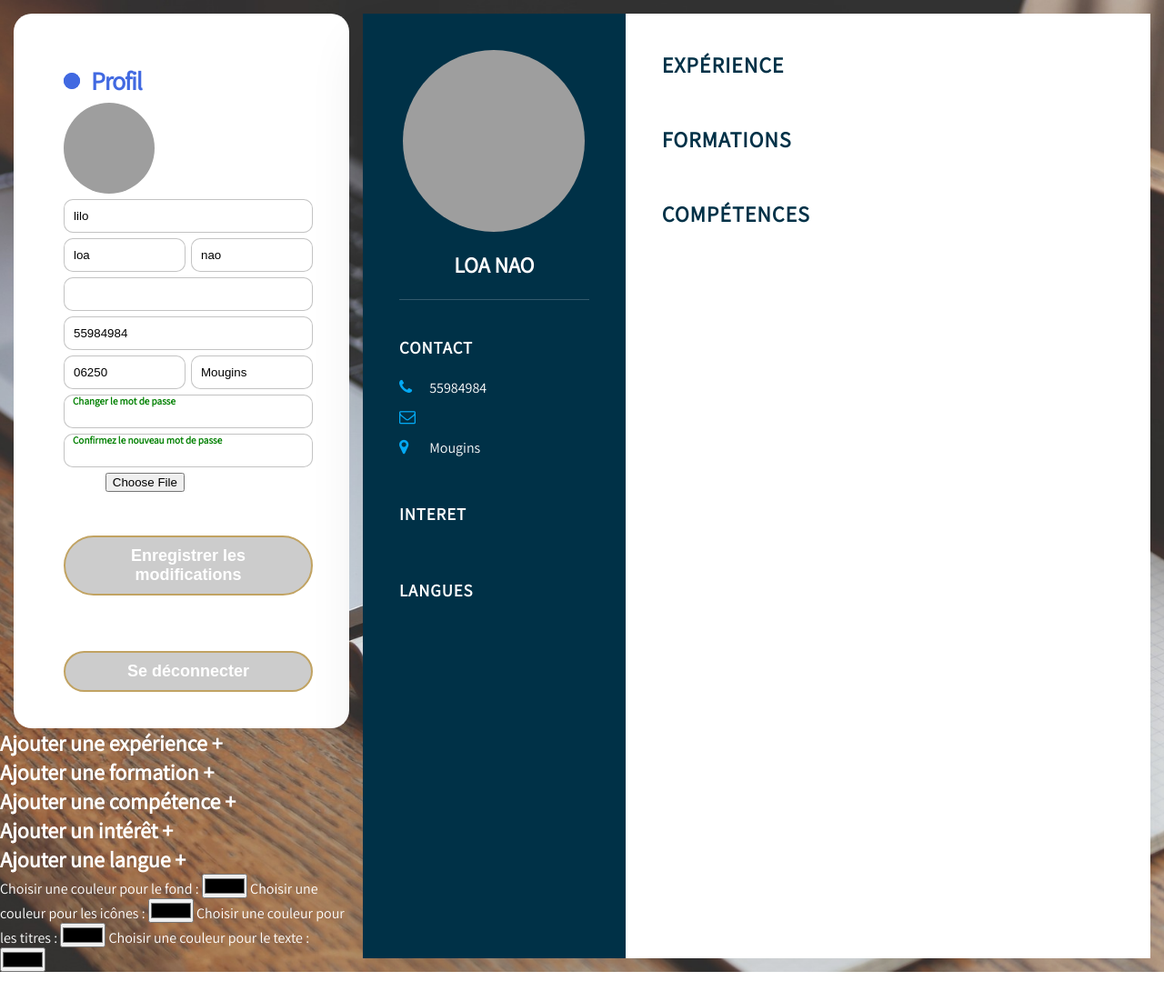
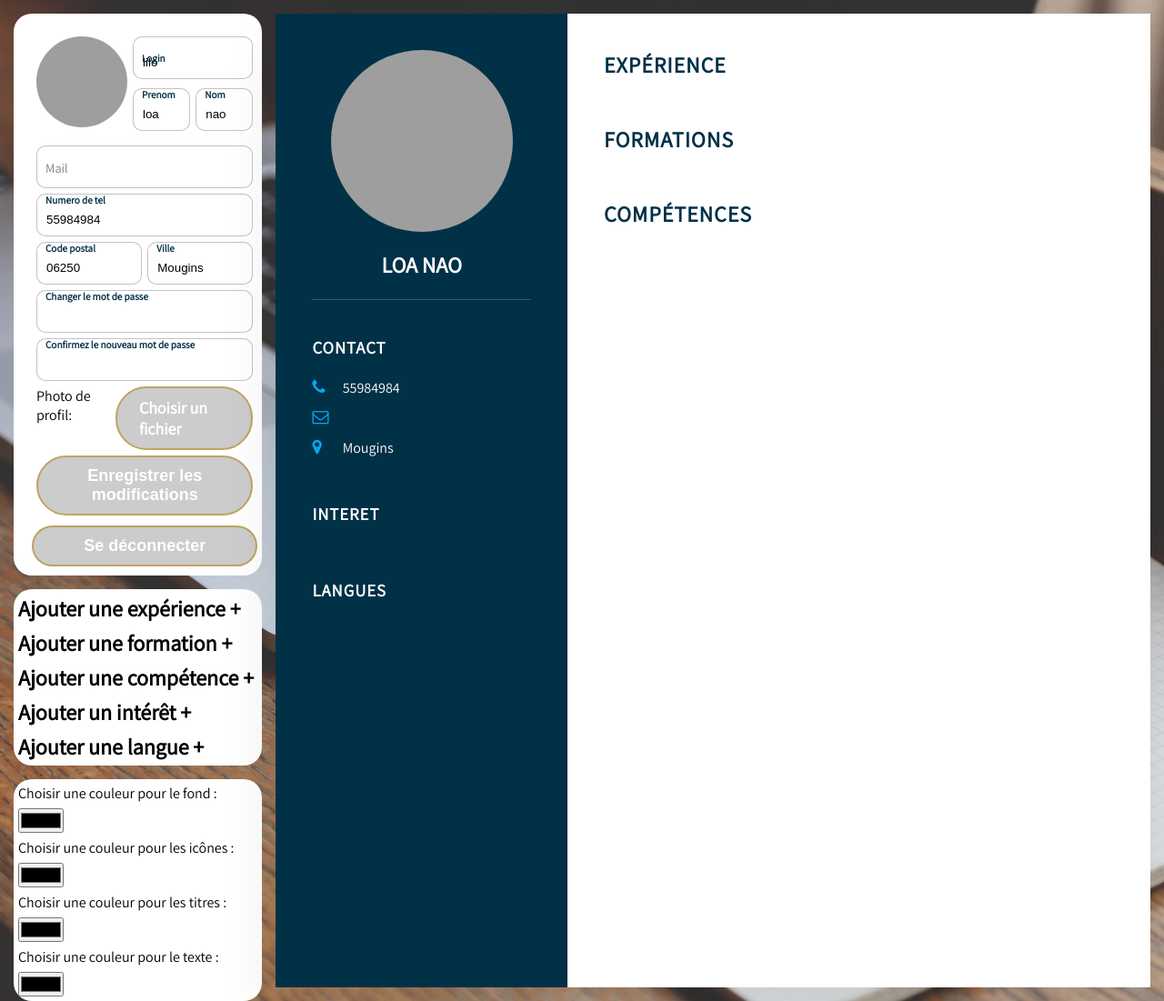
Before and after one commit to estelle-dose/cv-crafter, a PHP site: page /profil.php in a window 1280 px wide. Shown: the whole page at 91% size. Before the commit the page ends 1069 px from the top, so only its background shows below. Run offline with PHP 8.4, Linux system fonts and the light colour scheme; a user stored in the database is signed in; data comes from the database, SQL or seed files in the repository; grey boxes are pictures that could not be loaded.

Commit message:
continue css profil

```diff
--- a/profil.php
+++ b/profil.php
@@ -220,41 +220,51 @@ if (isset($_GET["logout"])) {
     <div class="form">
     <form method="POST" class="form" action="<?php echo $_SERVER["PHP_SELF"]; ?>" enctype="multipart/form-data">
 
-        <p class="profil">Profil</p>
+    <div class="flex">
             <div class="img">
-        <img src=upload/<?=$row['photo']?>>
+                <img src="upload/<?=$row['photo']?>" alt="Photo de profil">
             </div>
 
+            <div class="form-fields">
                 <label>
-            <input class="input" type="text" id="login" name="login" value="<?php echo $row["login"]; ?>" required>
+                    <input class="input input-field" type="text" id="login" name="login" value="<?php echo $row["login"]; ?>" required>
+                    <span class>Login</span>
+                </label>
+                <div class="flex">
+                <label>
+                    <input class="input input-field" type="text" id="prenom" name="prenom" value="<?php echo $row["prenom"]; ?>" required>
+                    <span>Prenom</span>
                 </label>
 
-        <div class="flex">
-            <label>
-                <input class="input" type="text" id="prenom" name="prenom" value="<?php echo $row["prenom"]; ?>" required>
-            </label>
 
                 <label>
-                <input class="input" type="text" id="nom" name="nom" value="<?php echo $row["nom"]; ?>" required>
+                    <input class="input input-field" type="text" id="nom" name="nom" value="<?php echo $row["nom"]; ?>" required>
+                    <span>Nom</span>
                 </label>
+        </div>
+        </div>
     </div>
 
         <label>
             <input class="input" type="text" id="mail" name="mail" value="<?php echo $row["mail"]; ?>" required>
+            <span>Mail</span>
         </label>
 
         <label>
             <input class="input" type="tel" id="phone" name="phone" value="<?php echo $row["phone"]; ?>" required>
+            <span>Numero de tel</span>
         </label>
 
     <div class="flex">
 
         <label>
             <input class="input" type="text" id="postal" name="postal" value="<?php echo $row["postal"]; ?>" required>
+            <span>Code postal</span>
         </label>
 
         <label>
             <input class="input" type="text" id="ville" name="ville" value="<?php echo $row["ville"]; ?>" required>
+            <span>Ville</span>
         </label>
     </div>
 
@@ -271,8 +281,13 @@ if (isset($_GET["logout"])) {
 
         <!-- Allow the user to upload a new photo -->
         <div class="flex">
-            <label for="fileUpload">Photo de profil:</label>
-            <input type="file" id="fileUpload" name="photo" >
+            <label class="photo" for="fileUpload">Photo de profil:</label>
+            <!-- Cachez l'élément input de type file -->
+            <input type="file" id="fileUpload" name="photo" style="display: none;">
+
+            <!-- Bouton personnalisé pour choisir un fichier -->
+            <label for="fileUpload" class="button">Choisir un fichier</label>
+
         </div>
 
 
@@ -282,7 +297,7 @@ if (isset($_GET["logout"])) {
 
     </form>
 
-    <form class="form" method="GET" action="<?php echo $_SERVER["PHP_SELF"]; ?>">
+    <form class="formdeco" method="GET" action="<?php echo $_SERVER["PHP_SELF"]; ?>">
         <input type="hidden" name="logout" value="true">
 
         <button class="button" type="submit">Se déconnecter</button>
@@ -291,25 +306,41 @@ if (isset($_GET["logout"])) {
     </div>
 
         <!-- expérience -->
+
+        <div class="form">
         <h2 id="experience-link">Ajouter une expérience +</h2>
         <form id="experience-form" style="display: none;" method="POST" action="<?php echo $_SERVER["PHP_SELF"]; ?>">
-            <label for="poste">Poste:</label>
-            <input type="text" id="poste" name="poste" required><br>
+            <label>
+                <input class="input" type="text" id="poste" name="poste" required>
+                <span>Poste</span>
+            </label>
 
-            <label for="employeur">Employeur:</label>
-            <input type="text" id="employeur" name="employeur" required><br>
+            <label>
+                <input class="input" type="text" id="employeur" name="employeur" required>
+                <span>Employeur</span>
+            </label>
 
-            <label for="ville_experience">Ville:</label>
-            <input type="text" id="ville_experience" name="ville_experience" required><br>
+            <label>
+                <input class="input" type="text" id="ville_experience" name="ville_experience" required>
+                <span>Ville</span>
+            </label>
 
-            <label for="date_start_experience">Date de début:</label>
-            <input type="date" id="date_start_experience" name="date_start_experience" required><br>
+        <div class="flex">
+            <label>
+                <input class="input" type="date" id="date_start_experience" name="date_start_experience" required>
+                <span>Date de début</span>
+            </label>
 
-            <label for="date_end_experience">Date de fin:</label>
-            <input type="date" id="date_end_experience" name="date_end_experience" required><br>
+            <label>
+                <input class="input" type="date" id="date_end_experience" name="date_end_experience" required>
+                <span>Date de fin</span>
+            </label>
+        </div>
 
-            <label for="description_experience">Description:</label>
-            <textarea id="description_experience" name="description_experience" rows="4" required></textarea><br>
+            <label>
+                <textarea class="input" id="description_experience" name="description_experience" rows="4" required></textarea>
+                <span>Description</span>
+            </label>
 
             <button class="button" type="submit" name="ajouter_experience">Ajouter l'expérience</button>
         </form>
@@ -386,8 +417,10 @@ if (isset($_GET["logout"])) {
             <button class="button" type="submit" name="ajouter_langue">Ajouter la langue</button>
         </form>
 
+        </div>
+
     <!-- changement de couleur -->
-
+    <div class="form">
     <label for="colorPicker">Choisir une couleur pour le fond :</label>
 <input type="color" id="colorPicker">
 
@@ -399,6 +432,8 @@ if (isset($_GET["logout"])) {
 
 <label for="textColorPicker">Choisir une couleur pour le texte :</label>
 <input type="color" id="textColorPicker">
+
+</div>
     </section>
 
 
--- a/styleprof.css
+++ b/styleprof.css
@@ -10,7 +10,6 @@ body{
     background-image: url(css/backgroundpc.jpg);
     background-size: cover;
     background-position: center;
-    color: #ffffff;
     display: flex;
     flex-direction: row;
     justify-content: space-around;
@@ -207,9 +206,17 @@ p{
     gap: 6px;
     max-width: 395px;
     background-color: #fff;
-    padding: 20px;
+    padding: 5px;
     border-radius: 20px;
     position: relative;
+  }
+
+  .formdeco {
+    margin-left: 15px;
+    display: flex;
+    flex-direction: column;
+    padding-bottom: 5px;
+    border-radius: 20px;
   }
 
   .form .img img{
@@ -229,38 +236,7 @@ p{
     overflow: hidden;
   }
 
-  .profil {
-    font-size: 28px;
-    color: royalblue;
-    font-weight: 600;
-    letter-spacing: -1px;
-    position: relative;
-    display: flex;
-    align-items: center;
-    padding-left: 30px;
-  }
 
-  .profil::before,.profil::after {
-    position: absolute;
-    content: "";
-    height: 16px;
-    width: 16px;
-    border-radius: 50%;
-    left: 0px;
-    background-color: royalblue;
-  }
-
-  .profil::before {
-    width: 18px;
-    height: 18px;
-    background-color: royalblue;
-  }
-
-  .profil::after {
-    width: 18px;
-    height: 18px;
-    animation: pulse 1s linear infinite;
-  }
 
   .message, .signin {
     color: rgba(88, 87, 87, 0.822);
@@ -285,13 +261,24 @@ p{
     gap: 6px;
   }
 
+  /* Ajoutez de l'espace entre les champs Login, Prenom et Nom */
+.form .flex .input-field {
+    margin-bottom: 10px; /* Ajustez la valeur selon vos préférences */
+}
+
+
+.form .form-fields {
+    flex: 1; /* Permet au bloc des champs de prendre tout l'espace disponible */
+    gap: 6px;
+}
+
   .form label {
     position: relative;
   }
 
   .form label .input {
     width: 100%;
-    padding: 10px 10px 10px 10px;
+    padding: 20px 10px 10px 10px;
     outline: 0;
     border: 1px solid rgba(105, 105, 105, 0.397);
     border-radius: 10px;
@@ -319,8 +306,18 @@ p{
   }
 
   .form label .input:valid + span {
-    color: green;
+    color: #003147;
   }
+
+  .login-label {
+    top: 15px; /* Ajustez cette valeur pour aligner le span avec les autres champs */
+}
+
+.photo{
+    color: #000;
+}
+
+
 
 a{
     text-decoration: none;
@@ -395,11 +392,6 @@ form#langue-form button.button{
 
   h2 {
     cursor: pointer;
-    transition: transform 0.2s;
-}
-
-h2:hover {
-    transform: scale(1.1);
 }
 
 h1{
```
Lines whose indentation alone changed are shown as unchanged.
